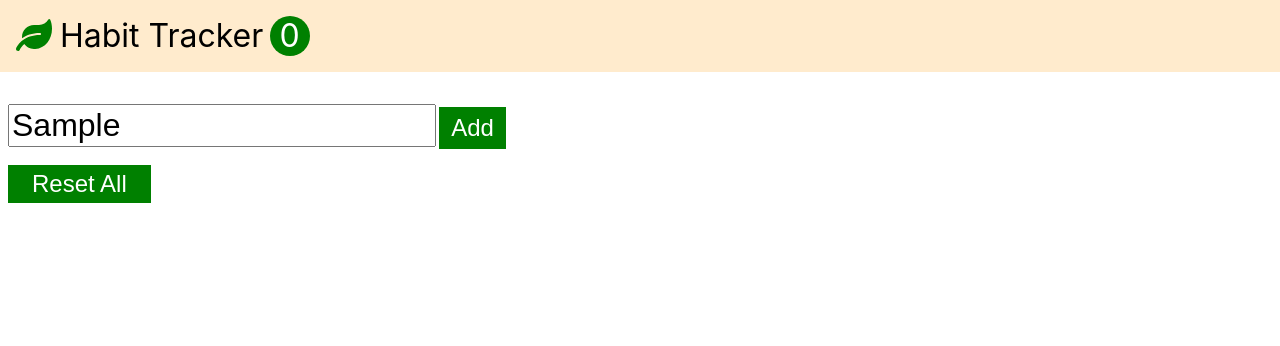
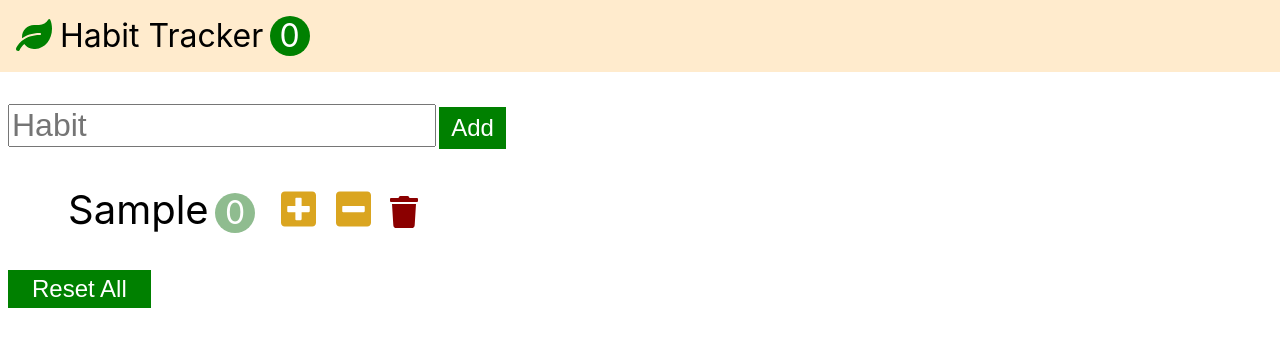
Before and after one commit to jo-soyoung/habit-tracker, a React (Create React App) app: page / in a window 1280 px wide. Both pictures are taken after typing "Sample" into the empty fields and a click on the button "Add". Shown: the top 346 px of the page. Built offline with nearby package versions, Linux system fonts and the light colour scheme.

Commit message:
improve performance & fix add btn working problem

```diff
--- a/src/app.jsx
+++ b/src/app.jsx
@@ -21,14 +21,14 @@ const App = () => {
     localStorage.setItem('habits', JSON.stringify(habits));
   };
 
-  const getLocalHabits = () => {
+  const getLocalHabits = useCallback(() => {
     if (localStorage.getItem('habits') === null) {
       localStorage.setItem('habits', JSON.stringify([]));
     } else {
       let localHabits = JSON.parse(localStorage.getItem('habits'));
       setHabits(localHabits);
     }
-  };
+  }, []);
 
   //functions
   const handleIncrement = useCallback(habit => {
--- a/src/components/habit.jsx
+++ b/src/components/habit.jsx
@@ -1,20 +1,21 @@
 import React, { memo } from 'react';
 
-const Habit = memo(props => {
+const Habit = memo(({ habit, onIncrement, onDecrement, onDelete }) => {
   const handleIncrement = () => {
-    props.onIncrement(props.habit);
+    onIncrement(habit);
   };
 
   const handleDecrement = () => {
-    props.onDecrement(props.habit);
+    onDecrement(habit);
   };
 
   const handleDelete = () => {
-    props.onDelete(props.habit);
+    onDelete(habit);
   };
 
-  const { name, count } = props.habit;
+  const { name, count } = habit;
 
+  console.log(`habit: ${name}`);
   return (
     <li className="habit">
       <span className="habit-name">{name}</span>
--- a/src/components/habitAddForm.jsx
+++ b/src/components/habitAddForm.jsx
@@ -19,9 +19,7 @@ const HabitAddForm = memo(props => {
         placeholder="Habit"
         className="add-input"
       />
-      <button type="button" className="add-button">
-        Add
-      </button>
+      <button className="add-button">Add</button>
     </form>
   );
 });
--- a/src/components/habits.jsx
+++ b/src/components/habits.jsx
@@ -10,6 +10,8 @@ const Habits = ({
   onDelete,
   onReset,
 }) => {
+  console.log('habits');
+
   return (
     <div className="habits">
       <HabitAddForm onAdd={onAdd} />
```
